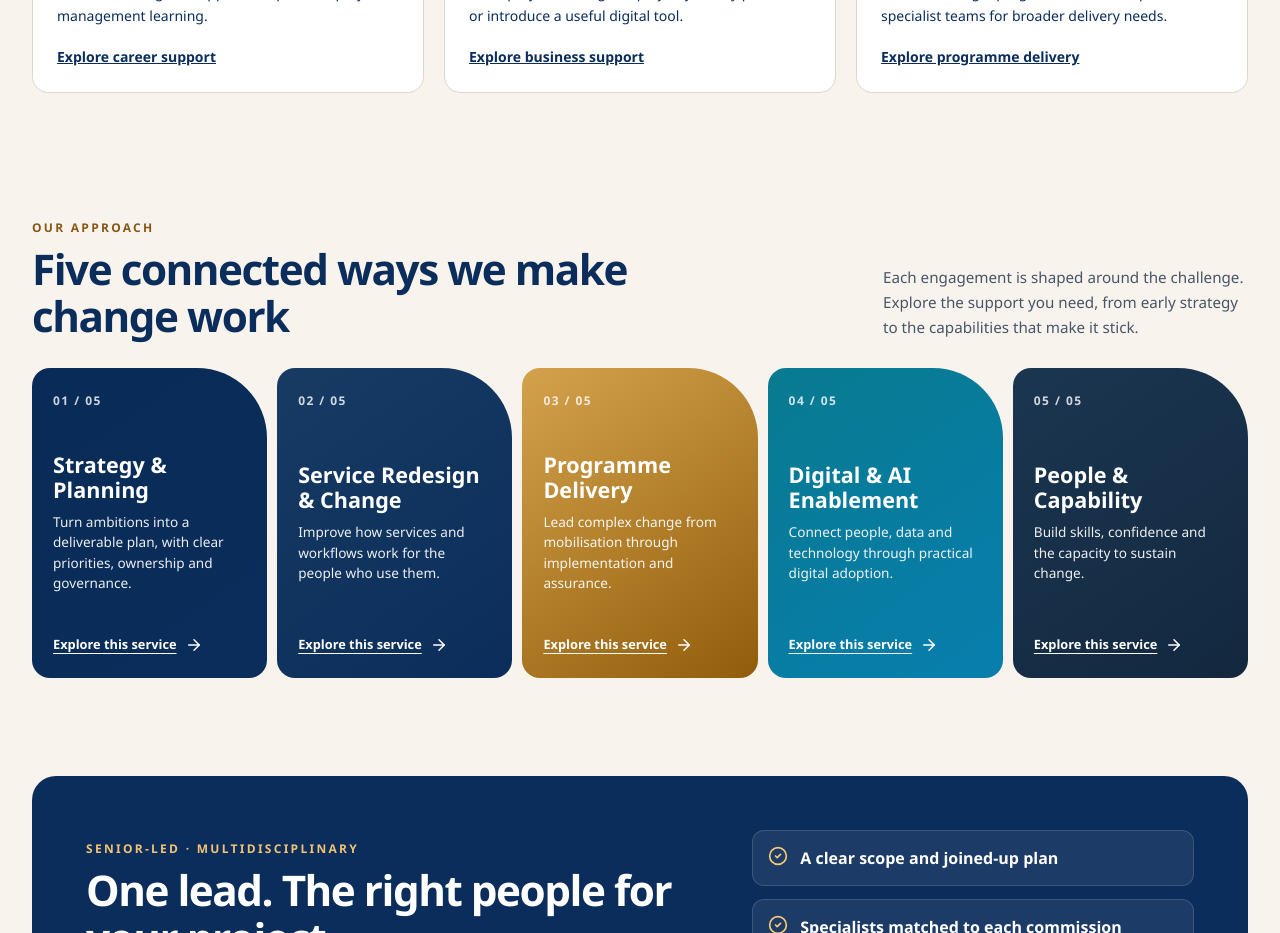
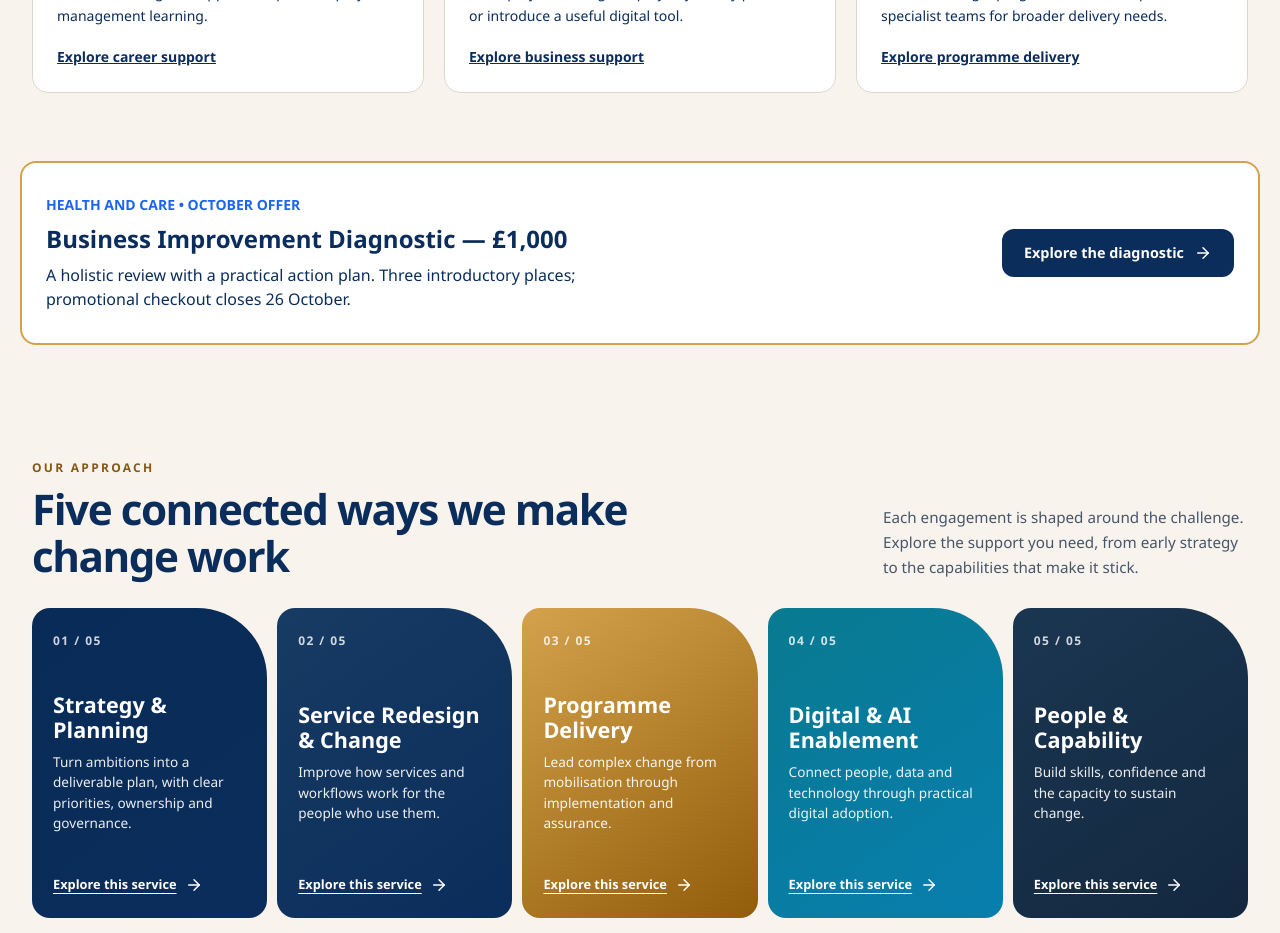
Before and after one commit to CptnMugo/WOW-Business-and-Digital, a React (Vite) app: page / in a window 1280 px wide. Shown: the part 1200-2133 px from the top of the page. Built offline with nearby package versions, Linux system fonts and the light colour scheme; a web font is replaced by a local one.

Commit message:
Link health and care diagnostic into existing website and payments

```diff
--- a/src/components/Version2Section.tsx
+++ b/src/components/Version2Section.tsx
@@ -57,6 +57,7 @@ export const Version2Section: React.FC<Version2Props> = ({ setActiveTab, onNavig
         </div>
       </section>
 
+      <section className="max-w-7xl mx-auto px-5 py-7" aria-label="October health and care diagnostic offer"><div className="bg-white border-2 border-[#d4a24c] rounded-2xl px-6 py-8 flex flex-wrap items-center justify-between gap-5"><div><p className="text-sm font-bold uppercase text-[#1e63f3]">Health and care • October offer</p><h2 className="text-2xl font-bold mt-2">Business Improvement Diagnostic — £1,000</h2><p className="mt-2 max-w-xl">A holistic review with a practical action plan. Three introductory places; promotional checkout closes 26 October.</p></div><button className="wbd-button wbd-button-primary" onClick={() => navigate('health-care-diagnostic')}>Explore the diagnostic <ArrowRight size={18}/></button></div></section>
       <section className="wbd-pillars max-w-7xl mx-auto px-4 sm:px-6 lg:px-8" aria-labelledby="wbd-pillars-title">
         <div className="wbd-section-intro">
           <div><p className="wbd-eyebrow">OUR APPROACH</p><h2 id="wbd-pillars-title">Five connected ways we make change work</h2></div>
```
